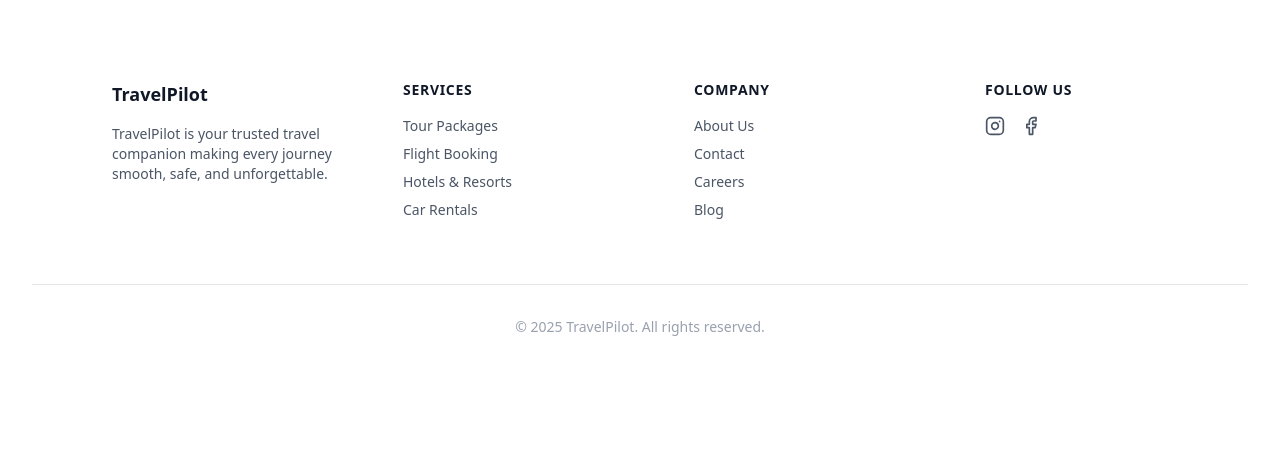
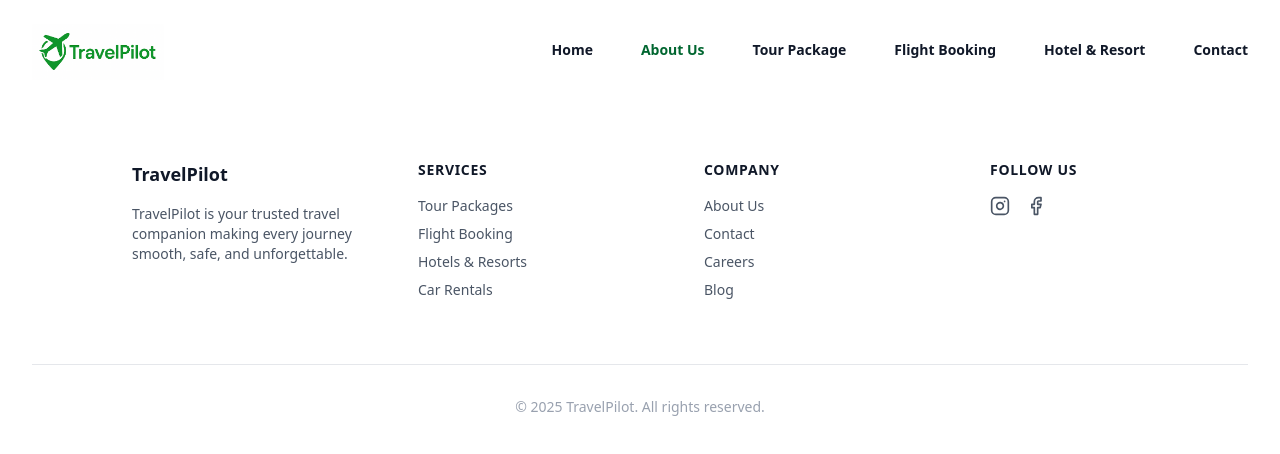
Before and after one commit to sreemonkavungal/TravelPilot, a React (Vite) app: page /about in a window 1280 px wide. Shown: the top 454 px of the page. Built offline with nearby package versions, Linux system fonts and the light colour scheme.

Commit message:
Footer Final Correction

```diff
--- a/src/components/FooterSection.jsx
+++ b/src/components/FooterSection.jsx
@@ -5,9 +5,9 @@ import {
 
 export default function FooterSection() {
   return (
-    <footer className="bg-white text-gray-900">
+    <footer className="bg-white text-gray-900 mt-20">
       <div className="mx-auto max-w-7xl px-6 py-16 sm:py-20 lg:px-8 bg-white">
-        <div className="grid grid-cols-1 gap-12 md:grid-cols-4 px-5 md:ml-15">
+        <div className="grid grid-cols-1 gap-12 md:grid-cols-4 px-5 md:ml-20">
 
 
 
--- a/src/pages/AboutPage.jsx
+++ b/src/pages/AboutPage.jsx
@@ -9,7 +9,7 @@ function AboutPage(){
 
     return (
         <>
-        {/* <NavBar/> */}
+        <NavBar/>
         <FooterSection/>
         </>
     )
--- a/src/pages/ContactPage.jsx
+++ b/src/pages/ContactPage.jsx
@@ -1,5 +1,6 @@
 import React from "react";
 import NavBar from "../components/NavBar.jsx";
+import FooterSection from "../components/FooterSection.jsx";
 
 
 
@@ -9,6 +10,7 @@ function ContactPage(){
     return (
         <>
         <NavBar/>
+        <FooterSection/>
         </>
     )
 }
```
